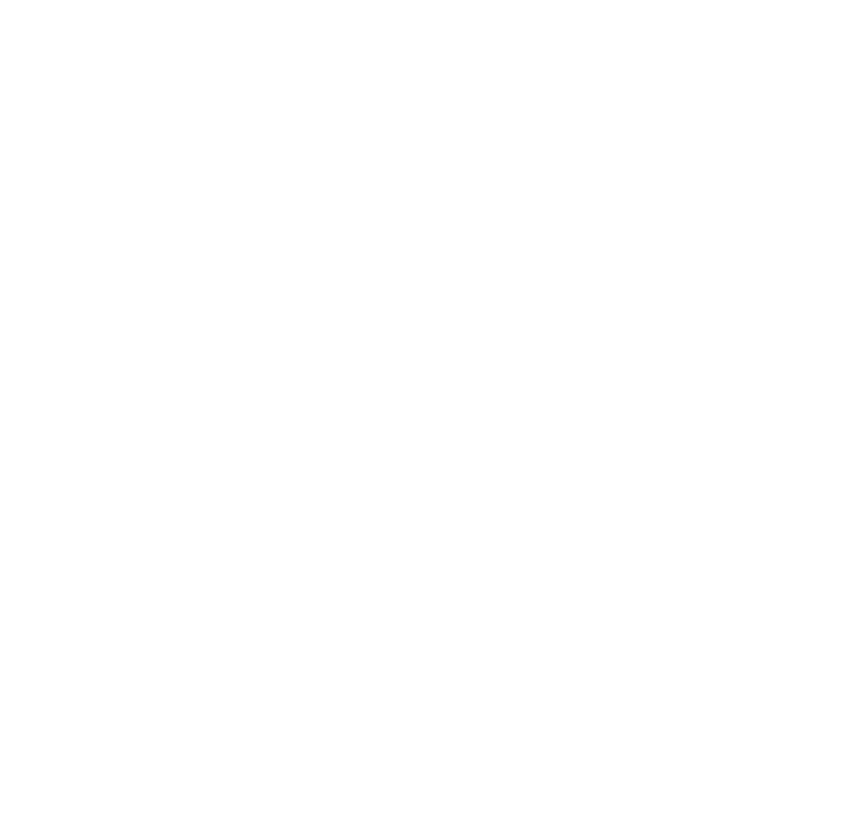
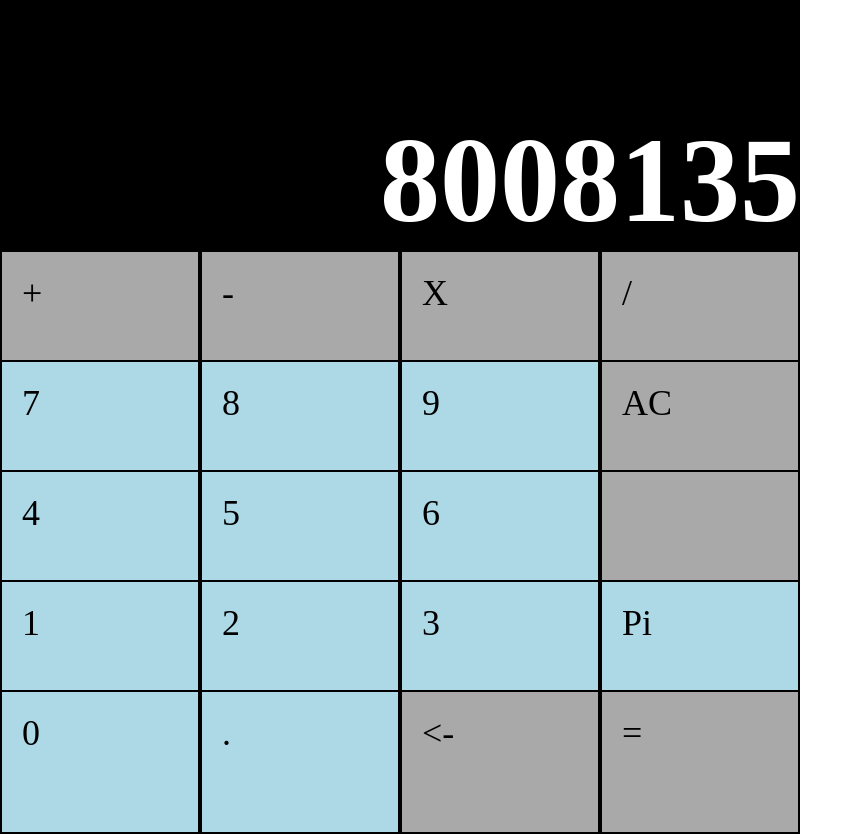
Before and after one commit to T-Pastor/calculator, a plain HTML site: page index.html in a window 1280 px wide. Shown: the whole page, without its empty margins (0-861 px from the left). Before the commit the page ends 800 px from the top, so only its background shows below. Drawn offline with Linux system fonts and the light colour scheme.

Commit message:
modified DOM to better format calculator with flexbox

```diff
--- a/index.html
+++ b/index.html
@@ -7,6 +7,42 @@
         <title>Calculator</title>
     </head>
     <body>
-
+        <div class="calculator">
+            <div class="display">
+                <div class="numbers">8008135</div>
+            </div>
+            <div class="buttons">
+                <div class ="row">
+                    <div class="operator" id="add">+</div>
+                    <div class="operator" id="subtract">-</div>
+                    <div class="operator" id="multiply">X</div>
+                    <div class="operator" id="divide">/</div>
+                </div>
+                <div class ="row">
+                    <div class="number" id="seven">7</div>
+                    <div class="number" id="eight">8</div>
+                    <div class="number" id="nine">9</div>
+                    <div class="operator" id="clear">AC</div>
+                </div>
+                <div class ="row">
+                    <div class="number" id="four">4</div>
+                    <div class="number" id="five">5</div>
+                    <div class="number" id="six">6</div>
+                    <div class="operator" id="sqroot"></div>
+                </div>
+                <div class ="row">
+                    <div class="number" id="one">1</div>
+                    <div class="number" id="two">2</div>
+                    <div class="number" id="three">3</div>
+                    <div class="number" id="pi">Pi</div>
+                </div>
+                <div class ="row">
+                    <div class="number" id="zero">0</div>
+                    <div class="number" id="decimal">.</div>
+                    <div class="operator" id="backspace"><-</div>
+                    <div class="operator" id="equals">=</div>
+                </div>
+            </div>
+        </div>
     </body>
 </html>
```
